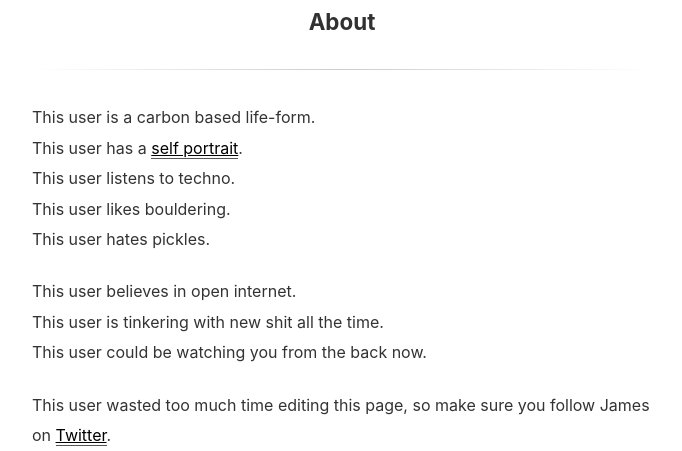
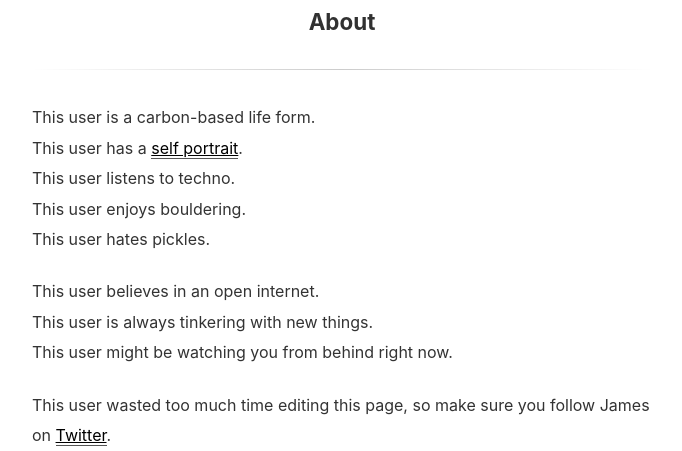
Before and after one commit to jameshih/blog, a Jekyll site: the page built from about.md, in a window 1280 px wide. Shown: the part 164-615 px from the top of the page, without its empty margins (298-980 px from the left). Built offline with Jekyll 4.4.1, drawn with Linux system fonts in a browser that asks for light colours.

Commit message:
Update about.md

```diff
--- a/about.md
+++ b/about.md
@@ -5,17 +5,17 @@
 ---
 
 <p style="margin-bottom: 22px;">
-This user is a carbon based life-form.<br/>
+This user is a carbon-based life form.<br/>
 This user has a <a style="color: #000; text-decoration:underline;" href="https://shih.app/blog/assets/me.png"> self portrait</a>.<br/>
 This user listens to techno.<br/>
-This user likes bouldering.<br/>
+This user enjoys bouldering.<br/>
 This user hates pickles.
 </p>
 
 <p style="margin-bottom: 22px;">
-This user believes in open internet.<br/>
-This user is tinkering with new shit all the time.<br/>
-This user could be watching you from the back now.<br/>
+This user believes in an open internet.<br/>
+This user is always tinkering with new things.<br/>
+This user might be watching you from behind right now.<br/>
 </p>
 
 This user wasted too much time editing this page, so make sure you follow James on <a style="color: #000; text-decoration: underline;" href="https://twitter.com/shihdotapp">Twitter</a>.
```
